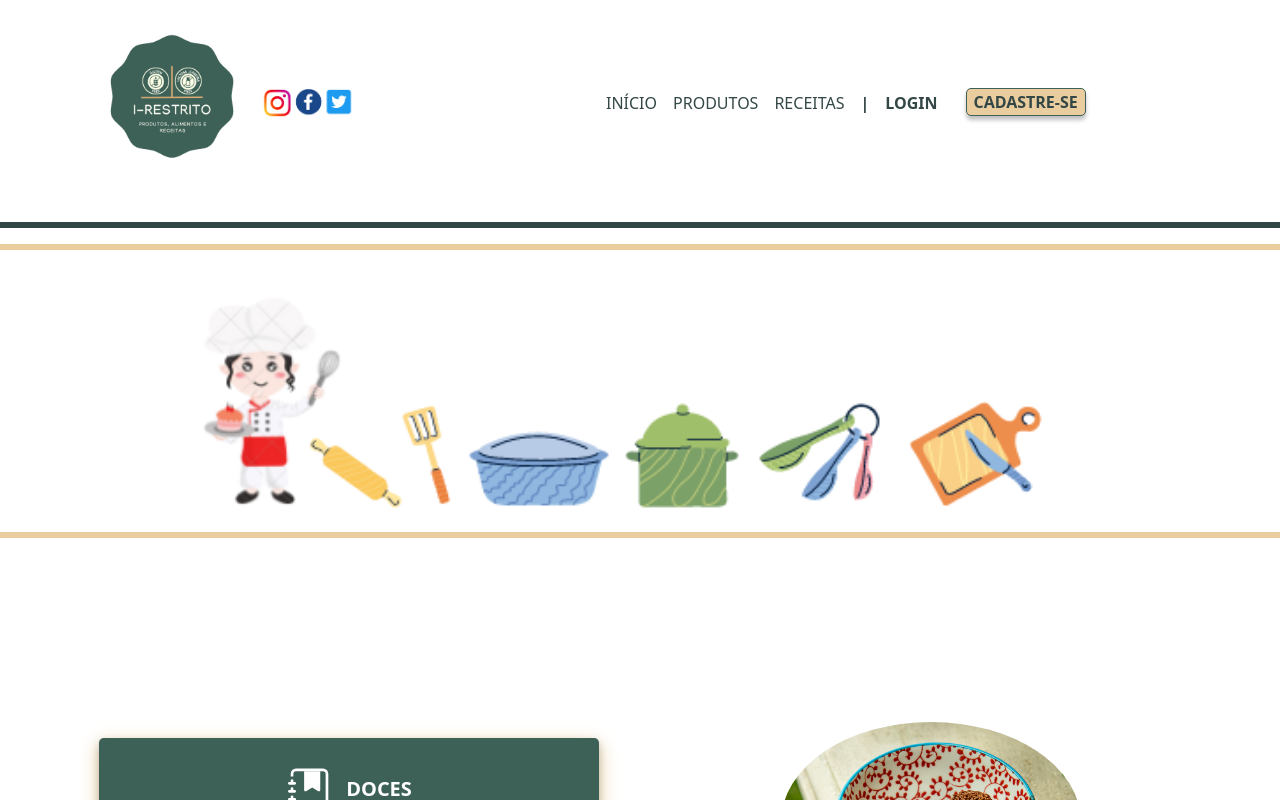
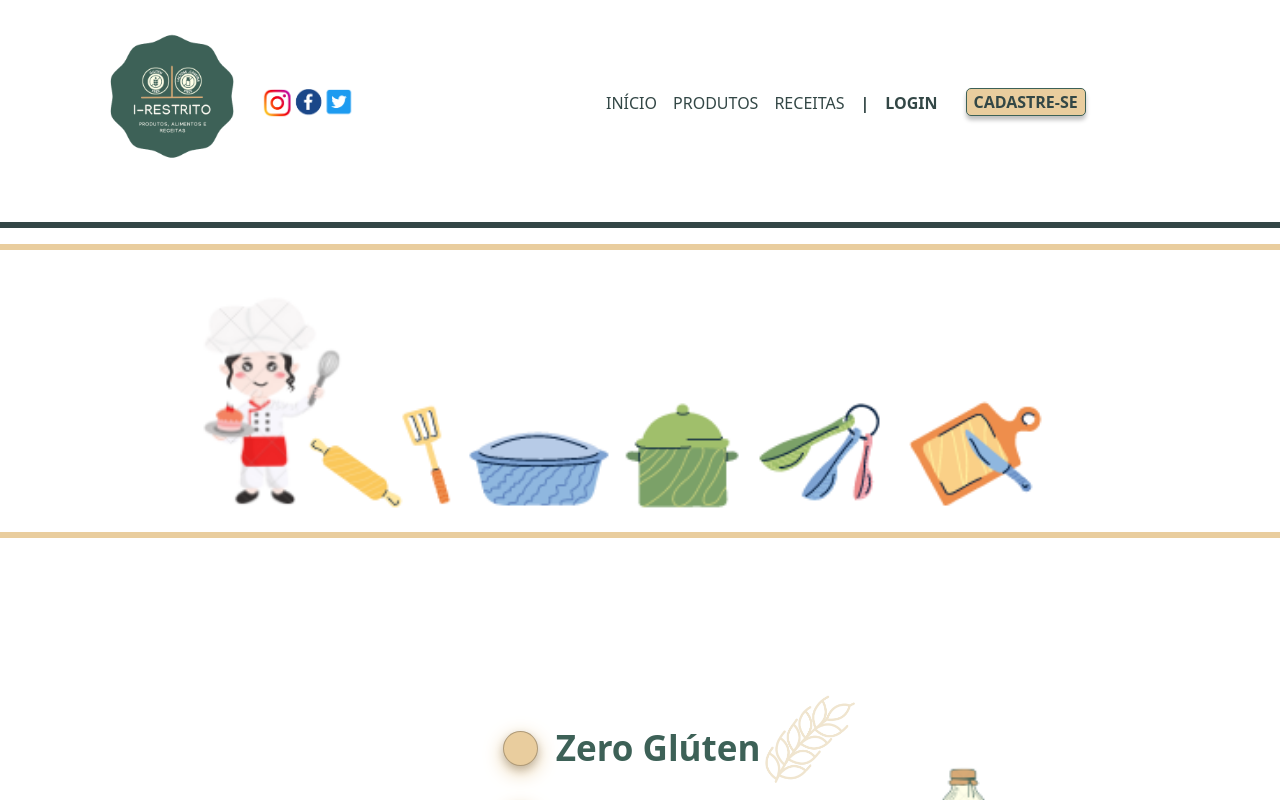
Before and after one commit to LilianChristo/I-Restrito, an Angular app: page / in a window 1280 px wide. Shown: the top 800 px of the page. Built offline with nearby package versions, Linux system fonts and the light colour scheme.

Commit message:
Atualização Receitas

```diff
--- a/src/app/pages/receitas/form-receitas/form-receitas.component.css
+++ b/src/app/pages/receitas/form-receitas/form-receitas.component.css
@@ -52,9 +52,6 @@
     width: 60px;
     height: 90px;
 
-
-
-
 }
 
 .bnt-icon {
@@ -73,5 +70,32 @@
 
     border-radius: 50%;
 
+}
+
+.form-check-inline{
+
+    color:#3d6157;
+    position: relative;
+    font-size: 35px;
+    margin-left: 0px;
+    text-align: justify;
+
+
+
+
+ }
+
+.form-check-input{
+
+    text-align: middle;
+    margin-left: 450px;
+    background-color: #e9cd9e;
+    border-radius: #3d6157;
+    box-shadow: 0 4px 8px 0 rgba(0, 0, 0, 0.2), 0 6px 20px 0 #e9cd9e;
 
 }
+
+.imgbox {
+
+margin-top: -30px;
+}
--- a/src/app/pages/receitas/form-receitas/form-receitas.component.html
+++ b/src/app/pages/receitas/form-receitas/form-receitas.component.html
@@ -1,8 +1,18 @@
 <section>
-
     <div class="topo"><img class="img0" src="../../../assets/img/ImgReceitas1.png" alt="..." height="250px" ></div>
     <hr class="line1" size="8px">
-<br/><br/><br/><br/><br/><br/><br/>
+<br/><br/><br/><br/><br/><br/><br/></section>
+
+
+<div class="form-check form-check-inline box">
+  <input class="form-check-input" type="radio"  name="inlineRadioOptions" id="inlineRadio1" value="opcao1">
+  <label class="form-check-label" for="inlineRadio1"><img class="imgbox" src="../../../assets/img/ImgGluten1.png" alt="..." height="100px" align="right"><b>&nbsp;&nbsp;Zero Glúten</b></label>
+</div>
+<div class="form-check form-check-inline">
+  <input class="form-check-input"  type="radio" name="inlineRadioOptions" id="inlineRadio2" value="opcao2">
+  <label class="form-check-label" for="inlineRadio2"><img class="imgbox" src="../../../assets/img/ImgLeite2.png" alt="..." height="100px" align="right"><b>&nbsp;&nbsp;Zero Lactose/ Caseína</b></label>
+</div><br/><br/><br/><br/><br/><br/>
+
 
 <div class="container overflow-hidden text-center">
     <div class="row gx-5">
```
